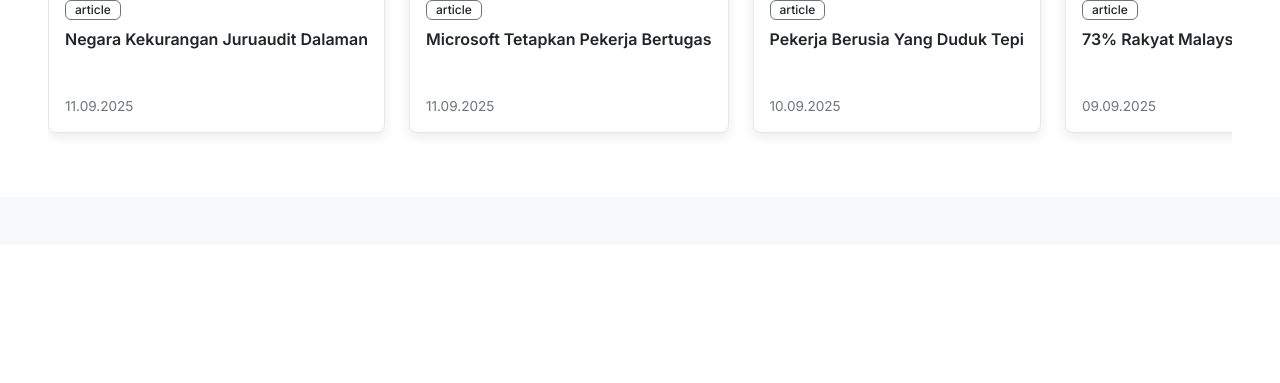
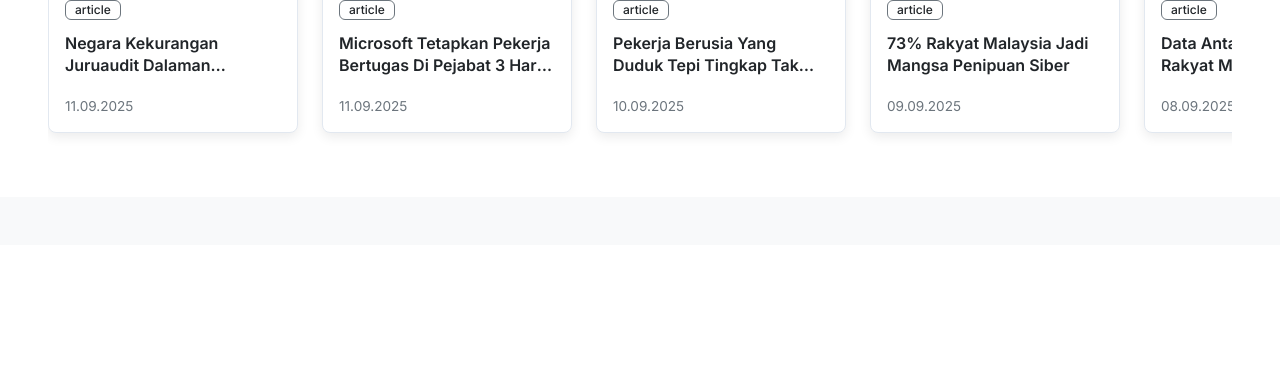
Before and after one commit to fatin-idris/JobStore-Homepage, a plain HTML site: page index.html in a window 1280 px wide. Shown: the part 1274-1657 px from the top of the page. Drawn offline with nearby package versions, Linux system fonts and the light colour scheme.

Commit message:
Update index.html

```diff
--- a/index.html
+++ b/index.html
@@ -388,6 +388,7 @@
         align-items: center;
         margin-bottom: 1.5rem;
       }
+
       .blog-posts-scroll-container {
         display: flex;
         gap: 1.5rem;
@@ -409,10 +410,11 @@
         background-color: #495057;
         border-radius: 4px;
       }
+
       .blog-card {
         flex: 0 0 250px;
+        min-width: 250px;
         height: 300px;
-        min-width: 250px;
         background-color: white;
         border: 1px solid #e2e8f0;
         border-radius: 0.5rem;
@@ -433,6 +435,7 @@
         height: 150px;
         object-fit: cover;
       }
+
       .blog-card-body {
         padding: 1rem;
         flex-grow: 1;
@@ -447,21 +450,42 @@
         font-weight: 500;
         padding: 0.25em 0.75em;
         align-self: flex-start;
+        margin-bottom: 0.5rem; /* spacing under badge */
       }
       .blog-card-body h5 {
         font-size: 1rem;
         font-weight: 600;
         line-height: 1.4;
-        margin-top: 0.5rem;
-        white-space: nowrap;
+        margin-top: 0.25rem;
+
+        /* fixes uneven width issue */
+        white-space: normal;
         overflow: hidden;
         text-overflow: ellipsis;
+        display: -webkit-box;
+        -webkit-line-clamp: 2; /* max 2 lines */
+        -webkit-box-orient: vertical;
+        line-clamp: 2;
+        height: 2.8em; /* keeps card heights consistent */
       }
       .blog-card-body p {
         font-size: 0.85rem;
         color: #6c757d;
         margin-top: auto;
       }
+
+      /* Responsive adjustments */
+      @media (max-width: 576px) {
+        .blog-card {
+          flex: 0 0 200px;
+          min-width: 200px;
+          height: 260px;
+        }
+        .blog-card img {
+          height: 120px;
+        }
+      }
+
       .footer_logo {
         max-width: 180px;
         height: auto;
@@ -988,7 +1012,10 @@
                 />
                 <div class="blog-card-body">
                   <span class="badge badge-outline">article</span>
-                  <h5 class="text-dark">Negara Kekurangan Juruaudit Dalaman</h5>
+                  <h5 class="text-dark">
+                    Negara Kekurangan Juruaudit Dalaman Bertauliah, Hanya 800
+                    Profesional Berkhidmat Di Pasaran
+                  </h5>
                   <p class="mb-0">11.09.2025</p>
                 </div>
               </div>
@@ -1002,7 +1029,10 @@
                 />
                 <div class="blog-card-body">
                   <span class="badge badge-outline">article</span>
-                  <h5 class="text-dark">Microsoft Tetapkan Pekerja Bertugas</h5>
+                  <h5 class="text-dark">
+                    Microsoft Tetapkan Pekerja Bertugas Di Pejabat 3 Hari
+                    Seminggu Bermula 2026
+                  </h5>
                   <p class="mb-0">11.09.2025</p>
                 </div>
               </div>
@@ -1016,7 +1046,10 @@
                 />
                 <div class="blog-card-body">
                   <span class="badge badge-outline">article</span>
-                  <h5 class="text-dark">Pekerja Berusia Yang Duduk Tepi</h5>
+                  <h5 class="text-dark">
+                    Pekerja Berusia Yang Duduk Tepi Tingkap Tak Buat Kerja, Ini
+                    Fenomena ‘Madogiwa Zoku’ Di Jepun
+                  </h5>
                   <p class="mb-0">10.09.2025</p>
                 </div>
               </div>
@@ -1030,7 +1063,9 @@
                 />
                 <div class="blog-card-body">
                   <span class="badge badge-outline">article</span>
-                  <h5 class="text-dark">73% Rakyat Malaysia Jadi Mangsa</h5>
+                  <h5 class="text-dark">
+                    73% Rakyat Malaysia Jadi Mangsa Penipuan Siber
+                  </h5>
                   <p class="mb-0">09.09.2025</p>
                 </div>
               </div>
@@ -1044,7 +1079,9 @@
                 />
                 <div class="blog-card-body">
                   <span class="badge badge-outline">article</span>
-                  <h5 class="text-dark">Data Antarabangsa Dedah Rakyat</h5>
+                  <h5 class="text-dark">
+                    Data Antarabangsa Dedah Rakyat Malaysia Paling Kurang Tidur
+                  </h5>
                   <p class="mb-0">08.09.2025</p>
                 </div>
               </div>
```
